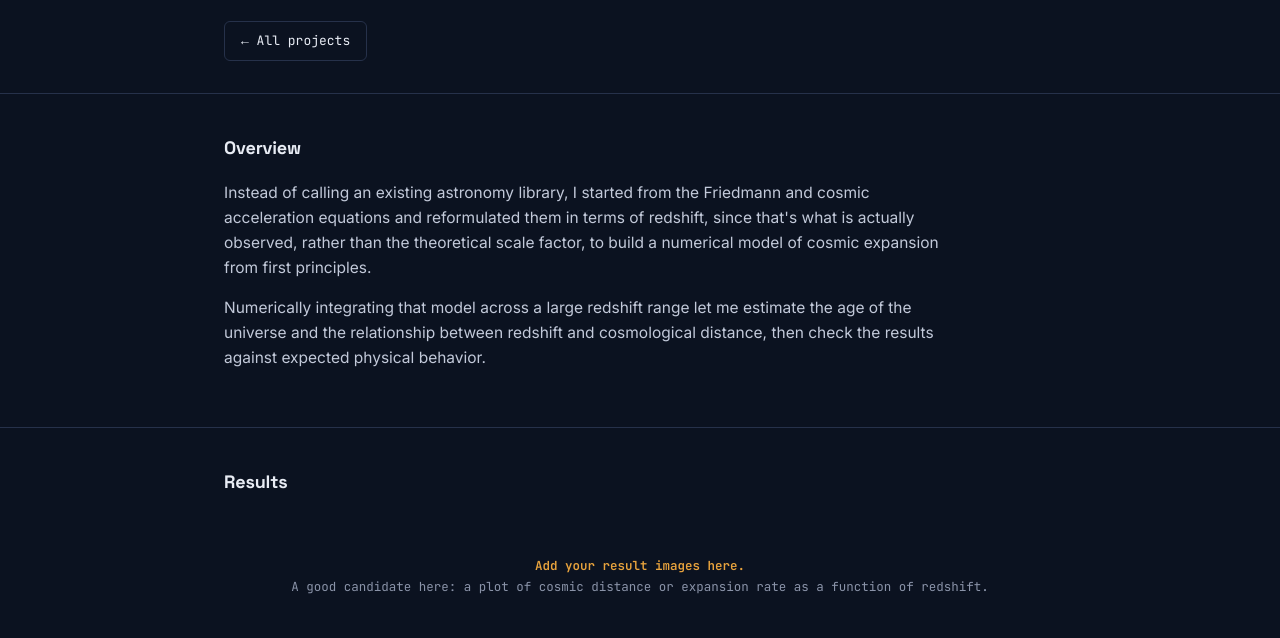
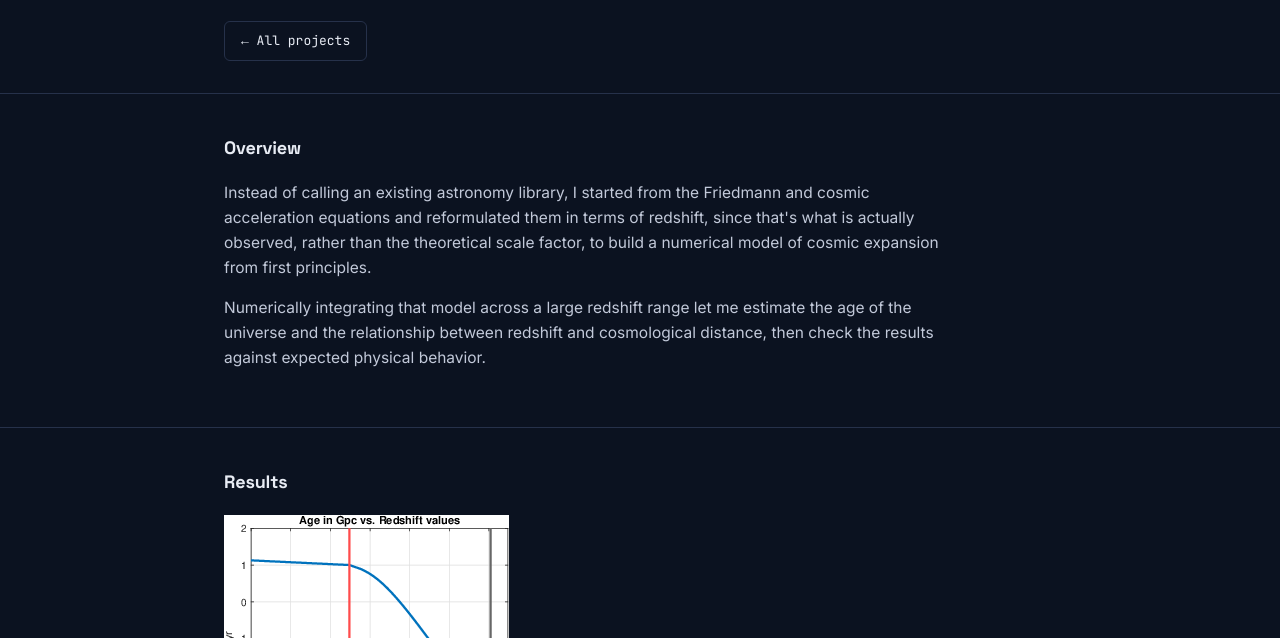
Before and after one commit to ulloajosh96/ulloajosh96.github.io, a plain HTML site: page projects/cosmology.html in a window 1280 px wide. Shown: the part 314-952 px from the top of the page. Drawn offline with Linux system fonts and the light colour scheme.

Commit message:
Update gallery section with an image
Removed placeholder for images and added an image with a caption.

```diff
--- a/projects/cosmology.html
+++ b/projects/cosmology.html
@@ -67,10 +67,7 @@
       2. Copy a .gallery-item block, point src at your image, write a caption.
     -->
     <div class="gallery">
-      <div class="gallery-placeholder">
-        <strong>Add your result images here.</strong><br>
-        A good candidate here: a plot of cosmic distance or expansion rate as a function of redshift.
-      </div>
+      <img src="../images/AgeRedshift.png" alt="Describe what the plot shows"> <div class="caption">
     </div>
   </div>
 </section>
```
